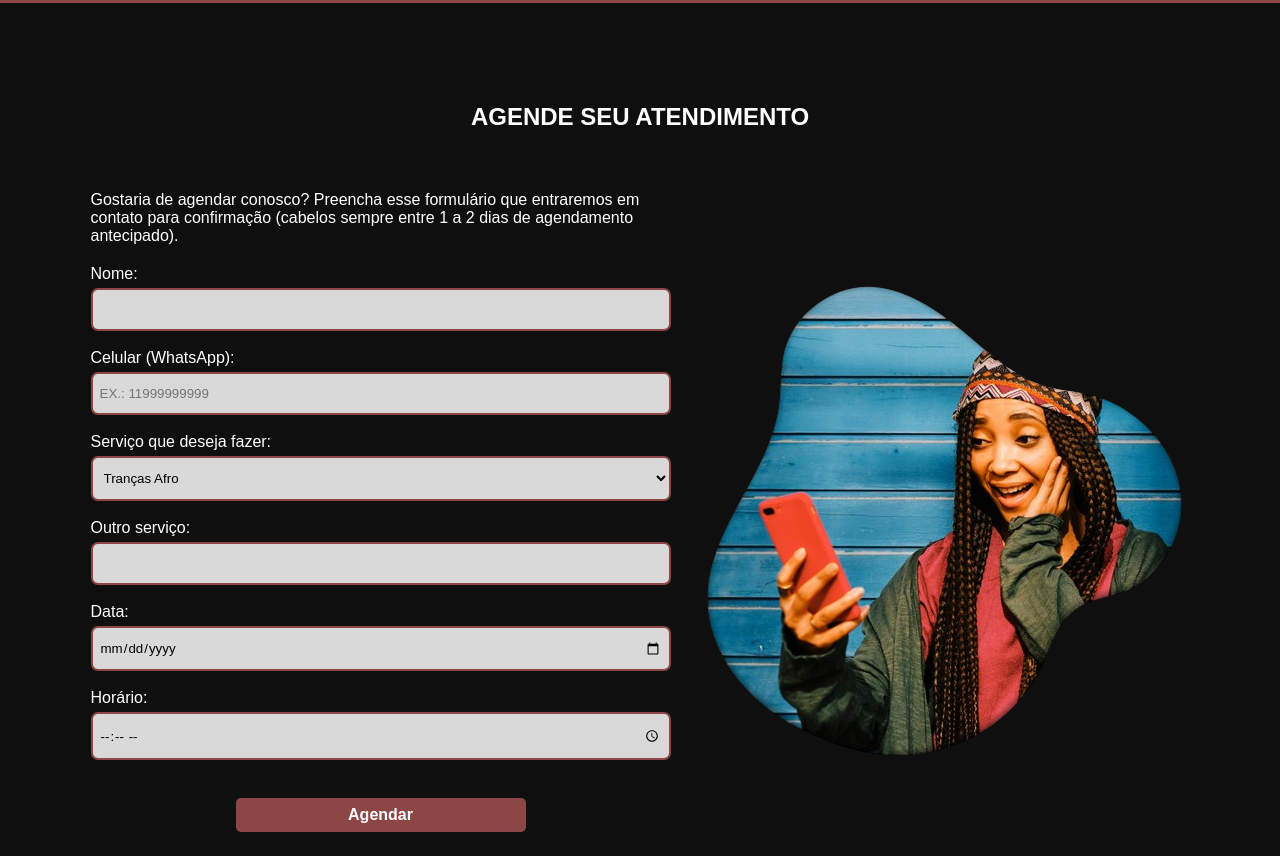
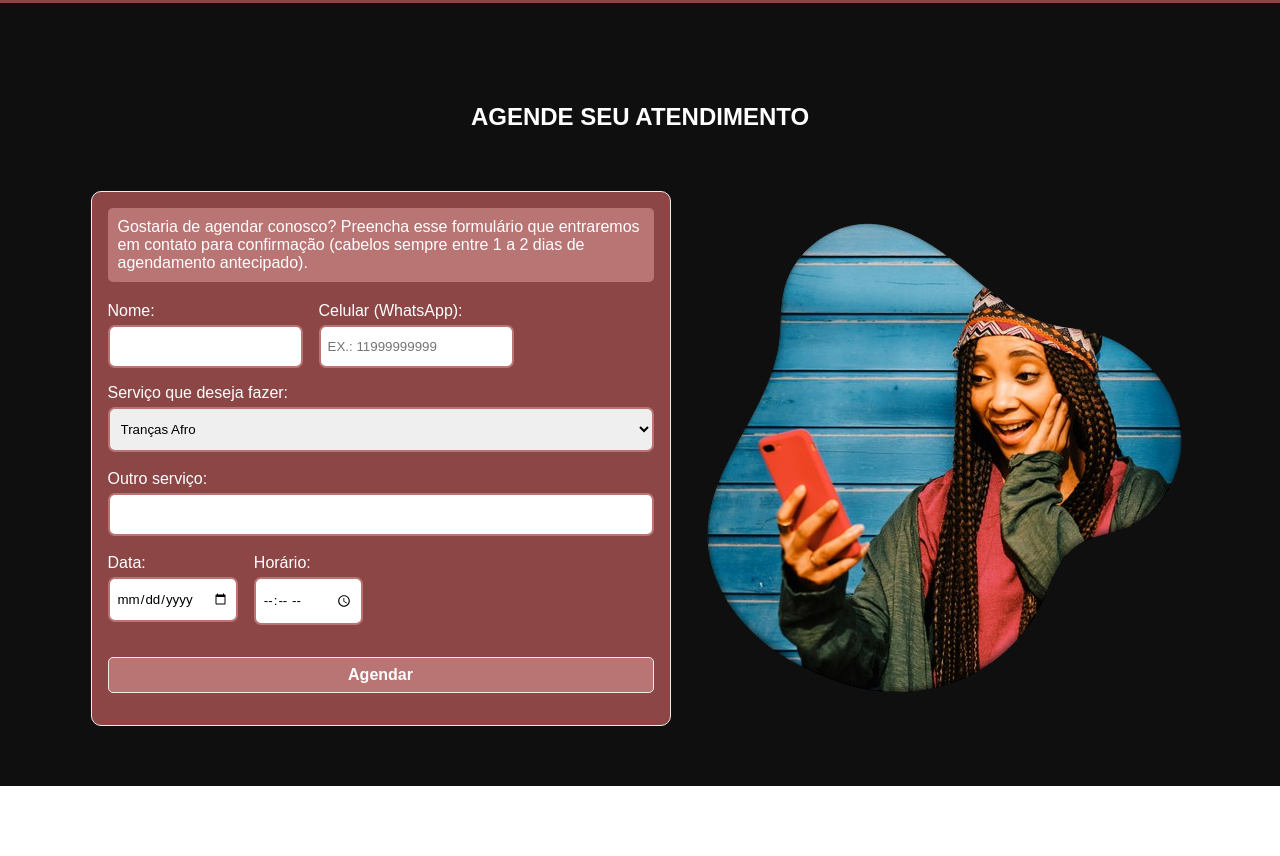
Before and after one commit to KB2-Digital/studio-nega-doce, a plain HTML site: page index.html in a window 1280 px wide. Shown: the part 3324-4180 px from the top of the page. Drawn offline with Linux system fonts and the light colour scheme; a web font is replaced by a local one.

Commit message:
mudança estilo do formulário

```diff
--- a/index.html
+++ b/index.html
@@ -155,19 +155,25 @@
     <section class="form">
       <h2>Agende seu atendimento</h2>
       <div id="form-content">
-        <div>
+        <div class="form-content-text">
           <p>
             Gostaria de agendar conosco? Preencha esse formulário que entraremos em contato para confirmação (cabelos
             sempre
             entre 1 a 2 dias de agendamento antecipado).
           </p>
           <form id="form-agendamento">
-            <label for="nome">Nome:</label>
-            <input type="text" id="nome" name="nome" required><br>
+            <div>
+              <div>
+                <label for="nome">Nome:</label>
+                <input type="text" id="nome" name="nome" required>
+              </div>
 
-            <label for="celular">Celular (WhatsApp):</label>
-            <input type="tel" id="celular" name="celular" pattern="[0-9]{2}[0-9]{9}" placeholder="EX.: 11999999999"
-              required><br>
+              <div>
+                <label for="celular">Celular (WhatsApp):</label>
+                <input type="tel" id="celular" name="celular" pattern="[0-9]{2}[0-9]{9}" placeholder="EX.: 11999999999"
+                  required>
+              </div>
+            </div>
 
             <label for="servico">Serviço que deseja fazer:</label>
             <select id="servico" name="servico" required>
@@ -179,11 +185,17 @@
             <label for="outro_servico">Outro serviço:</label>
             <input type="text" id="outro_servico" name="outro_servico"><br>
 
-            <label for="data">Data:</label>
-            <input type="date" id="data" name="data" required><br>
+            <div>
+              <div>
+                <label for="data">Data:</label>
+                <input type="date" id="data" name="data" required>
+              </div>
 
-            <label for="horario">Horário:</label>
-            <input type="time" id="horario" name="horario" required><br>
+              <div>
+                <label for="horario">Horário:</label>
+                <input type="time" id="horario" name="horario" required>
+              </div>
+            </div>
 
             <button type="submit">Agendar</button>
           </form>
--- a/main.css
+++ b/main.css
@@ -20,8 +20,8 @@ a {
 input,
 select,
 button {
-  background-color: #D9D9D9;
-  border: 2px solid #8C4646;
+  /* background-color: #D9D9D9; */
+  border: 2px solid #b97474;
   border-radius: 7px;
   font-family: "Bellota Text", sans-serif;
 
@@ -44,9 +44,8 @@ option {
 input:focus,
 select:focus,
 textarea:focus {
-  border: 1px solid #8C4646;
   outline: none;
-  box-shadow: 0 0 5px #8C4646;
+  box-shadow: 0 0 15px #b97474;
 }
 
 select:focus option:checked {
@@ -89,7 +88,6 @@ header .button {
   border: none;
   padding: 8px;
   border-radius: 5px;
-  font-family: "Bellota Text", sans-serif;
   font-weight: bold;
   font-size: 16px;
   transition: 200ms;
@@ -210,7 +208,12 @@ header .button:hover {
   padding: 60px;
 }
 
-#form-content div {
+#form-content .form-content-text {
+  background-color: #8C4646;
+  border: 1px solid #ebebeb;
+  border-radius: 10px;
+
+  padding: 16px;
   width: 50%;
 }
 
@@ -223,9 +226,12 @@ header .button:hover {
 }
 
 #form-content p {
+  background-color: #b97474;
+  border-radius: 5px;
   color: #ffffff;
 
   margin-bottom: 20px;
+  padding: 10px;
 }
 
 form {
@@ -238,31 +244,31 @@ form {
 
 form div {
   display: flex;
+  gap: 16px;
+  margin-bottom: 8px;
 }
 
-form div ul {
-  display: flex;
-  flex-wrap: wrap;
+form div div {
+  flex-direction: column;
+  gap: 0;
 }
 
 form button {
-  background-color: #8C4646;
-  border: none;
+  background-color: #b97474;
   cursor: pointer;
-  color: #ffffff;
+  color: #fff;
+  border: 1px solid #ebebeb;
+  padding: 8px;
   border-radius: 5px;
-  font-family: "Bellota Text", sans-serif;
   font-weight: bold;
   font-size: 16px;
   transition: 200ms;
 
-  margin: 20px auto;
-  padding: 8px;
-  width: 50%;
+  margin: 16px 0;
 }
 
 form button:hover {
-  background-color: #945757;
+  background-color: #c38888;
 }
 
 
--- a/responsive.css
+++ b/responsive.css
@@ -14,6 +14,10 @@
     flex-direction: column-reverse;
   }
 
+  #form-content .form-content-text {
+    width: 75%;
+  }
+
   #contact {
     flex-direction: column;
   }
@@ -23,7 +27,7 @@
       display: none;
     }
 
-    #form-content div {
+    #form-content .form-content-text {
       width: 100%;
     }
   }
@@ -51,8 +55,16 @@
     }
 
     #form-content {
-      padding-left: 20px;
-      padding-right: 20px;
+      padding: 0;
+    }
+
+    #form-content .form-content-text {
+      border: none;
+      border-radius: 0;
+    }
+
+    form div {
+      flex-direction: column;
     }
 
     #form-content img {
```
